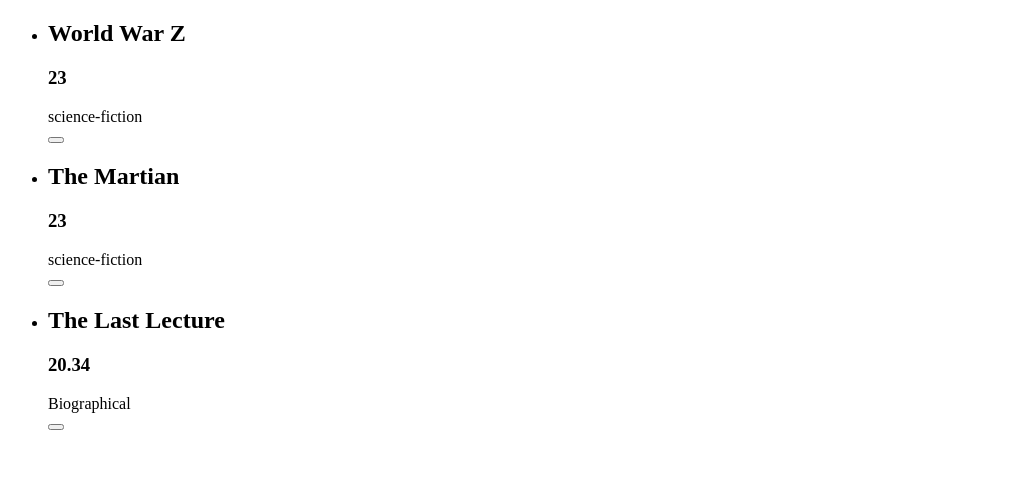
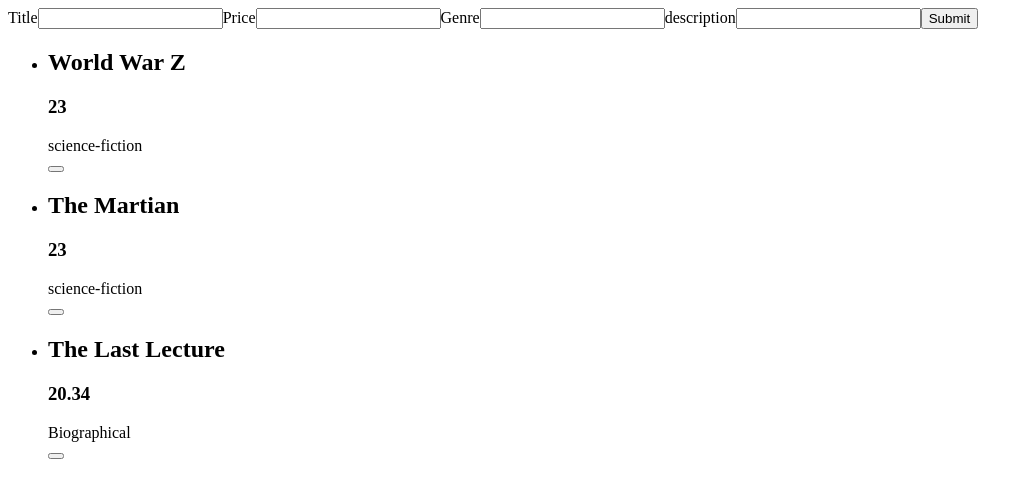
Before and after one commit to kwongz/kyle-wong-book-store, a React (Create React App) app: page / in a window 1280 px wide. Shown: the top 498 px of the page, without its empty margins (0-1033 px from the left). Built offline with nearby package versions, Linux system fonts and the light colour scheme.

Commit message:
created add book function

```diff
--- a/src/App.js
+++ b/src/App.js
@@ -1,18 +1,13 @@
 import React from 'react';
-import { useSelector, useDispatch } from 'react-redux';
-import { add, remove, change} from './actions';
-import  Book  from './Book';
+import AddBook from './Components/AddBook'
+import BookContainer from './Components/BookContainer';
 
 
 function App() {
-
-  const bookList = useSelector(state => state.bookList)
-  const dispatch = useDispatch();
-
-
   return (
     <div className="App">
-      <Book/>
+      <AddBook/>
+      <BookContainer/>
     </div>
   );
 }
--- a/src/Book.js
+++ /dev/null
@@ -1,31 +0,0 @@
-import React from 'react';
-import { useSelector, useDispatch } from 'react-redux';
-import { add, remove, change} from './actions';
-
-
-const Book = props => {
-
-    const bookList = useSelector(state => state.bookList)
-    const dispatch = useDispatch();
-
-
-
-    return(
-        <ul className="bookContainer">
-            {bookList.map(book => {
-            return (
-            <li className="book" key={book.id}>
-                <div onClick={() => dispatch(change())}>
-                    <h2>{book.name}</h2>
-                    <h3>{book.price}</h3>
-                    <span>{book.genre}</span>
-                </div>
-                <button onClick={() => dispatch(remove())}></button>
-            </li>
-        )
-        })}
-        </ul>
-    )
-}
-
-export default Book;
--- /dev/null
+++ b/src/Components/AddBook.js
@@ -0,0 +1,54 @@
+import React, { useState } from 'react';
+import { useDispatch, useSelector } from 'react-redux';
+import { addBook }  from '../actions'
+
+const AddBook = () => {
+
+    const bookList = useSelector(state => state.bookList)
+    const dispatch = useDispatch();
+
+    //create state to store new book object
+    const [newBook, setNewBook] = useState({
+        title:'',
+        id: 0,
+        price: "",
+        genre: '',
+        description: ''
+    })
+
+    const handleChange = (e) => {
+    const value = e.target.value;
+    setNewBook({
+        ...newBook,
+        [e.target.name]: value
+    });
+    }
+
+    //handle submit function
+    const handleSubmit = e => {
+        e.preventDefault();
+        dispatch(addBook(newBook))
+    }
+
+    return(
+        <div>
+            <form onSubmit={handleSubmit}>
+                <label for='title'>Title</label>
+                <input type='text' id="title" name='title' onChange={handleChange} value={newBook.title}></input>
+
+                <label for='price'>Price</label>
+                <input type='number' id="price" name='price' value={newBook.price} onChange={handleChange}></input>
+
+                <label for='genre'>Genre</label>
+                <input type='text' id="genre" name='genre' value={newBook.genre} onChange={handleChange}></input>
+
+                <label for='description'>description</label>
+                <input type='text' id="description" name='description' value={newBook.description} onChange={handleChange}></input>
+
+                <button>Submit</button>
+            </form>
+        </div>
+    )
+}
+
+export default AddBook;
--- /dev/null
+++ b/src/Components/Book.js
@@ -0,0 +1,29 @@
+import React, { Fragment } from 'react';
+import { useSelector, useDispatch } from 'react-redux';
+import { removeBook, changeBook} from '../actions';
+
+
+const Book = () => {
+
+    const bookList = useSelector(state => state.bookList)
+    const dispatch = useDispatch();
+
+    return(
+        <Fragment>
+            {bookList.map(book => {
+                return (
+                    <li className="book" key={book.id}>
+                        <div onClick={() => dispatch(changeBook())}>
+                            <h2>{book.title}</h2>
+                            <h3>{book.price}</h3>
+                            <span>{book.genre}</span>
+                        </div>
+                        <button onClick={() => dispatch(removeBook())}></button>
+                    </li>
+                )
+            })}
+        </Fragment>
+    )
+}
+
+export default Book;
--- /dev/null
+++ b/src/Components/BookContainer.js
@@ -0,0 +1,29 @@
+import React from 'react'
+import Book from './Book'
+import { useSelector, useDispatch } from 'react-redux';
+import { removeBook, changeBook} from '../actions';
+
+const BookContainer = () => {
+
+    const bookList = useSelector(state => state.bookList)
+    const dispatch = useDispatch();
+
+    return (
+        <ul className='bookContainer'>
+            {bookList.map(book => {
+                return (
+                    <li className="book" key={book.id}>
+                        <div onClick={() => dispatch(changeBook())}>
+                            <h2>{book.title}</h2>
+                            <h3>{book.price}</h3>
+                            <span>{book.genre}</span>
+                        </div>
+                        <button onClick={() => dispatch(removeBook())}></button>
+                    </li>
+                )
+            })}
+        </ul>
+    )
+}
+
+export default BookContainer;
--- a/src/actions/index.js
+++ b/src/actions/index.js
@@ -1,16 +1,18 @@
-export const add = () => {
+export const addBook = (newBook) => {
+    console.log(newBook)
     return{
-        type: 'ADD_BOOK'
+        type: 'ADD_BOOK',
+        payload: newBook
     }
 }
 
-export const remove = () => {
+export const removeBook = () => {
     return{
         type: 'DELETE_BOOK',
     }
 }
 
-export const change = () => {
+export const changeBook = () => {
     return{
         type: 'CHANGE_BOOK'
     }
--- a/src/reducers/displayedBooks.js
+++ b/src/reducers/displayedBooks.js
@@ -1,21 +1,21 @@
 //Book List Array
 const bookList = [
   {
-    name:'World War Z',
+    title:'World War Z',
     id: 1,
     price: 23.00,
     genre: `science-fiction`,
     description: `We survived the zombie apocalypse, but how many of us are still haunted by that terrible time? We have        (temporarily?) defeated the living dead, but at what cost? Told in the haunting and riveting voices of the men and women who witnessed the horror firsthand, World War Z is the only record of the pandemic.`,
   },
   {
-  name:'The Martian',
+  title:'The Martian',
   id: 2,
   price: 23.00,
   genre: `science-fiction`,
   description:`Six days ago, astronaut Mark Watney became one of the first people to walk on Mars. Now, he's sure he'll be the first person to die there. After a dust storm nearly kills him and forces his crew to evacuate while thinking him dead, Mark finds himself stranded and completely alone with no way to even signal Earth that he’s alive—and even if he could get word out, his supplies would be `,
   },
   {
-  name:'The Last Lecture',
+  title:'The Last Lecture',
   id: 3,
   price: 20.34,
   genre: `Biographical`,
@@ -27,13 +27,14 @@
 const displayedBooks = (state = bookList, action) => {
     switch(action.type){
         case 'ADD_BOOK':
-            console.log('book added')
-            return state
+            console.log([...state, action.payload])
+            console.log(state)
+            return [...state, action.payload]
         case 'DELETE_BOOK':
             console.log('book remove')
             return state
         case 'CHANGE_BOOK':
-            console.log('book added')
+            console.log('book changed')
             return state
         default:
             return state
```
